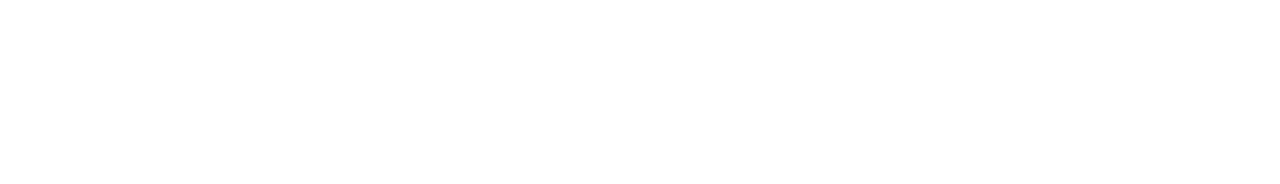
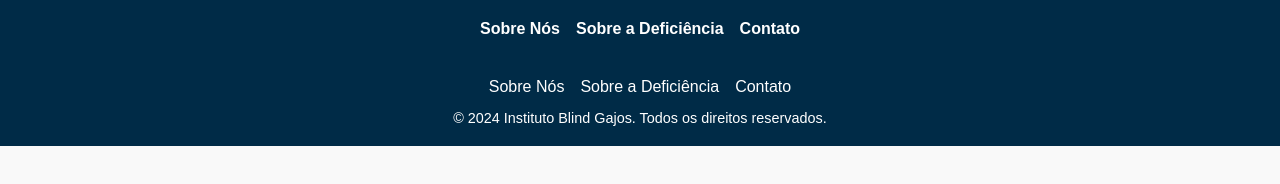
Before and after one commit to RafaelZeni/TDE-Acessibilidade, a plain HTML site: page HTML/contato.html in a window 1280 px wide. Drawn offline with Linux system fonts and the light colour scheme.

Commit message:
fgfgfgjhg

```diff
--- a/HTML/contato.html
+++ b/HTML/contato.html
@@ -0,0 +1,37 @@
+<!DOCTYPE html>
+<html lang="en">
+<head>
+  <meta charset="UTF-8">
+  <meta name="viewport" content="width=device-width, initial-scale=1.0">
+  <meta name="description" content="Accessible website home page with navigation and visual elements.">
+  <title>Accessible Home Page</title>
+  <link rel="stylesheet" href="../CSS/index.css">
+  <link rel="stylesheet" href="../CSS/contato.css">
+</head>
+<body>
+  <header class="header">
+    <nav class="navigation" aria-label="Main Navigation">
+      <ul class="nav-list">
+        <li><a href="sobre.html" class="nav-link">Sobre Nós</a></li>
+        <li><a href="aDeficiencia.html" class="nav-link">Sobre a Deficiência</a></li>
+        <li><a href="#" class="nav-link">Contato</a></li>
+      </ul>
+    </nav>
+  </header>
+
+
+
+
+
+  <footer class="footer">
+    <nav class="footer-navigation" aria-label="Footer Navigation">
+      <ul class="footer-nav-list">
+        <li><a href="sobre.html" class="footer-nav-link">Sobre Nós</a></li>
+        <li><a href="aDeficiencia.html" class="footer-nav-link">Sobre a Deficiência</a></li>
+        <li><a href="#" class="footer-nav-link">Contato</a></li>
+      </ul>
+    </nav>
+    <p class="footer-text">© 2024 Instituto Blind Gajos. Todos os direitos reservados.</p>
+  </footer>
+</body>
+</html>
```
Also changed, not shown: index.html (+1 -1 lines).
